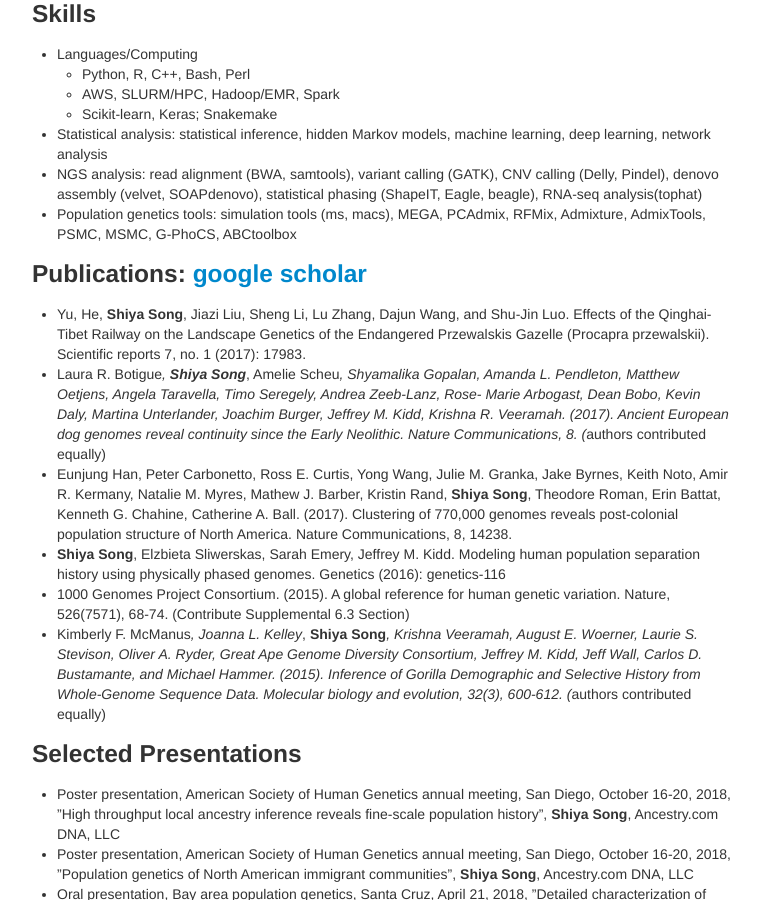
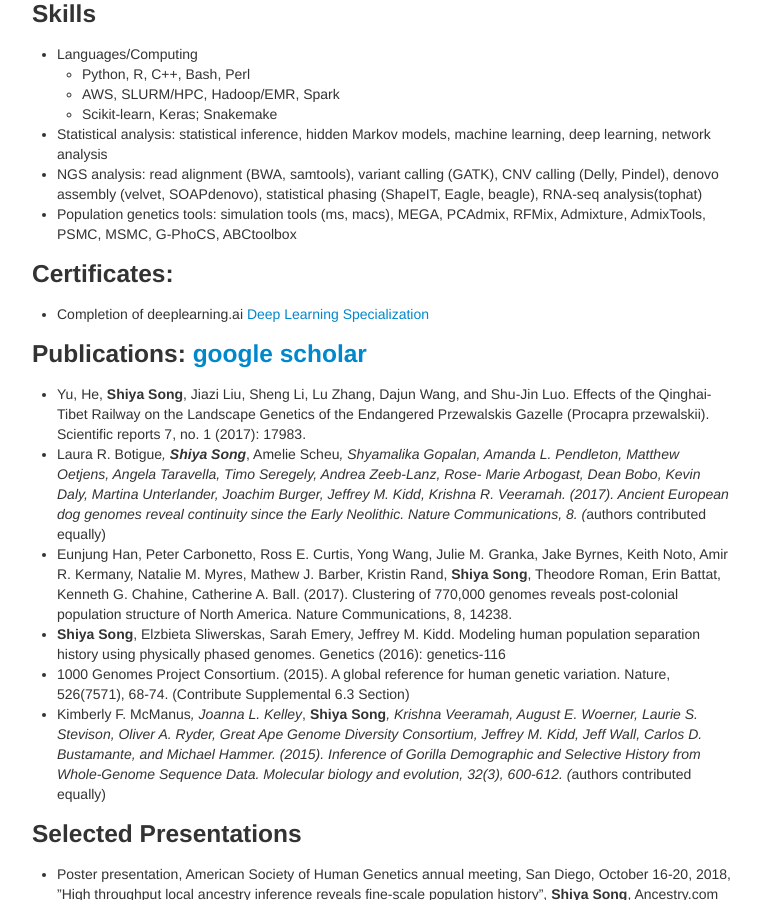
Before and after one commit to songsy/songsy.github.io, a Jekyll site: the page built from CV.md, in a window 1280 px wide and 900 px high, scrolled down 1068 px. Shown: the whole window, without its empty margins (258-1019 px from the left). Built offline with Jekyll 4.4.1, drawn with Linux system fonts in a browser that asks for light colours.

Commit message:
Update CV.md

```diff
--- a/CV.md
+++ b/CV.md
@@ -42,6 +42,9 @@ I’m a passionate and experienced senior genomics data scientist specialized in
 * NGS analysis: read alignment (BWA, samtools), variant calling (GATK), CNV calling (Delly, Pindel), denovo assembly (velvet, SOAPdenovo), statistical phasing (ShapeIT, Eagle, beagle), RNA-seq analysis(tophat)
 * Population genetics tools: simulation tools (ms, macs), MEGA, PCAdmix, RFMix, Admixture, AdmixTools, PSMC, MSMC, G-PhoCS, ABCtoolbox
 
+### Certificates:
+* Completion of deeplearning.ai [Deep Learning Specialization](https://www.coursera.org/account/accomplishments/specialization/BQW5RCM2X3YJ)
+
 ### Publications: [google scholar](https://scholar.google.com/citations?hl=en&user=C5SDwxkAAAAJ&view_op=list_works&sortby=pubdate)
 * Yu, He, <b>Shiya Song</b>, Jiazi Liu, Sheng Li, Lu Zhang, Dajun Wang, and Shu-Jin Luo. Effects of the Qinghai- Tibet Railway on the Landscape Genetics of the Endangered Przewalskis Gazelle (Procapra przewalskii). Scientific reports 7, no. 1 (2017): 17983.
 * Laura R. Botigue*, <b>Shiya Song</b>*, Amelie Scheu*, Shyamalika Gopalan, Amanda L. Pendleton, Matthew Oetjens, Angela Taravella, Timo Seregely, Andrea Zeeb-Lanz, Rose- Marie Arbogast, Dean Bobo, Kevin Daly, Martina Unterlander, Joachim Burger, Jeffrey M. Kidd, Krishna R. Veeramah. (2017). Ancient European dog genomes reveal continuity since the Early Neolithic. Nature Communications, 8. (*authors contributed equally)
```
